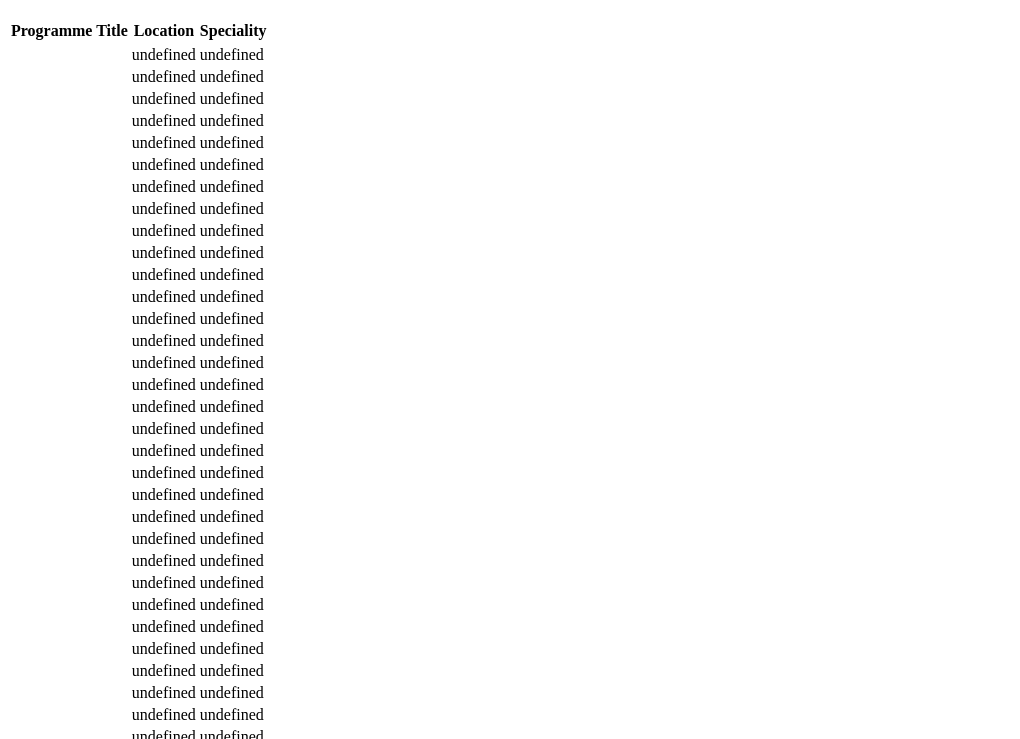
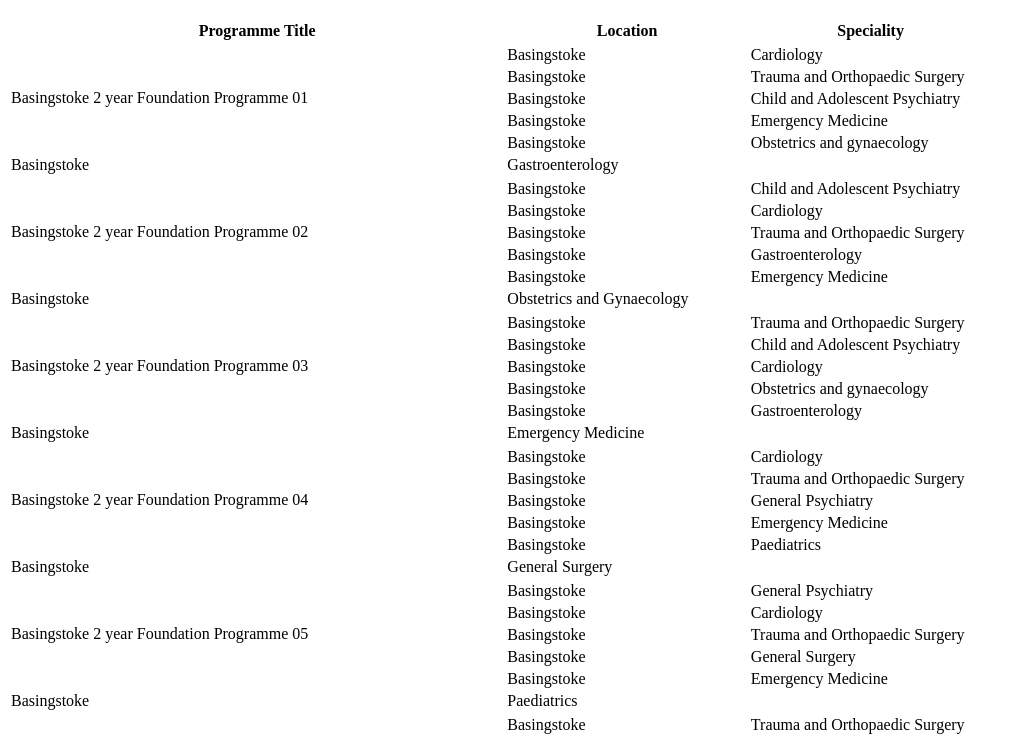
Before and after one commit to AriAb247/Ariab247.github.io, a plain HTML site: page index.html in a window 1280 px wide. Shown: the part 61-800 px from the top of the page, without its empty margins (0-1020 px from the left). Drawn offline with nearby package versions, Linux system fonts and the light colour scheme.

Commit message:
Update index.html

```diff
--- a/index.html
+++ b/index.html
@@ -26,22 +26,22 @@
 
     // Sort by Programme Title and Placement Order
     data.sort((a, b) => {
-      if (a['Programme Title'] < b['Programme Title']) return -1;
-      if (a['Programme Title'] > b['Programme Title']) return 1;
-      return a['Placement Order'] - b['Placement Order'];
+      if (a['programmeTitle'] < b['programmeTitle']) return -1;
+      if (a['programmeTitle'] > b['programmeTitle']) return 1;
+      return a['placementOrder'] - b['placementOrder'];
     });
 
     // Group data by Programme Title
     const groupedData = {};
     data.forEach(d => {
-      const title = d['Programme Title'];
+      const title = d['programmeTitle'];
       if (!groupedData[title]) {
         groupedData[title] = [];
       }
       groupedData[title].push({
-        location: d['Location'],
-        speciality: d['Speciality'],
-        placementOrder: d['Placement Order']
+        location: d['location'],
+        speciality: d['speciality'],
+        placementOrder: d['placementOrder']
       });
     });
 
```
